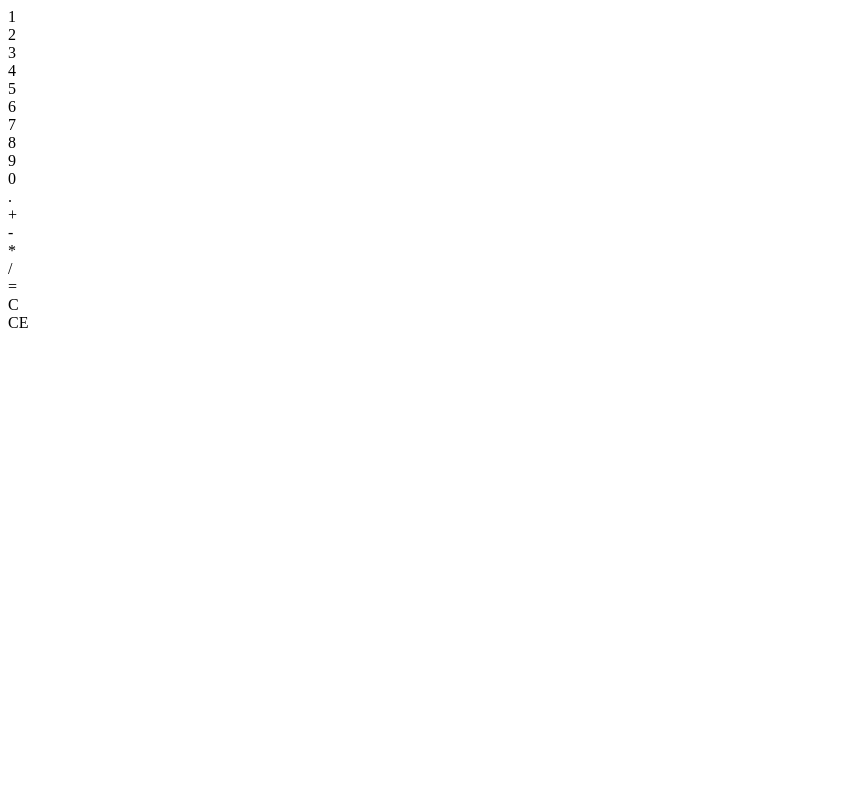
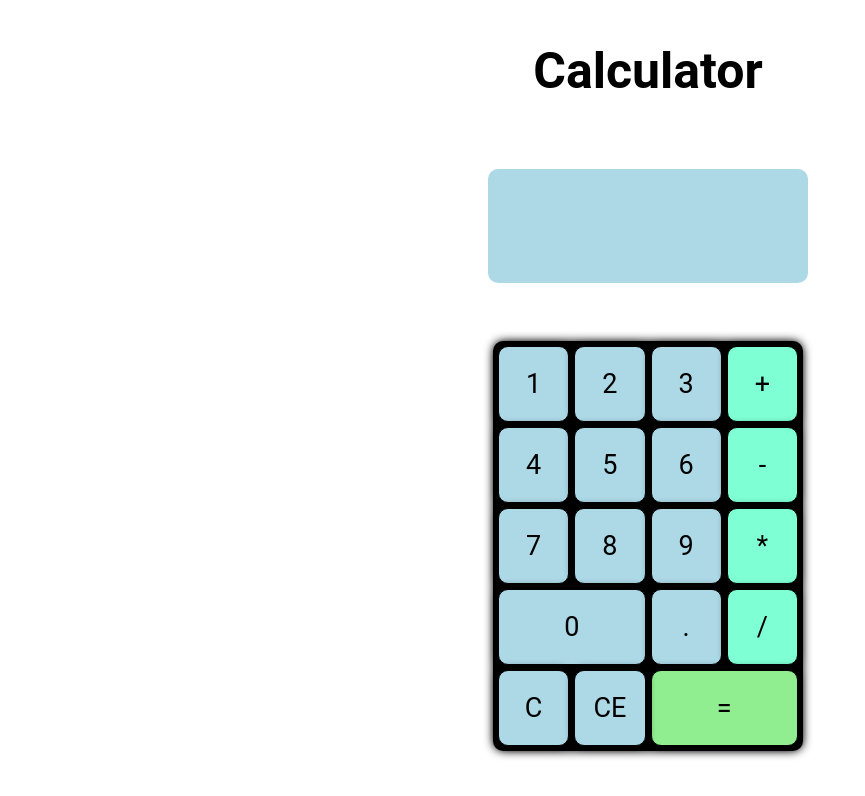
Before and after one commit to Ahmed-Abbas-2077/calculator, a plain HTML site: page index.html in a window 1280 px wide. Shown: the whole page, without its empty margins (0-865 px from the left). Drawn offline with Linux system fonts and the light colour scheme.

Commit message:
Calc styling 90%

```diff
--- a/index.html
+++ b/index.html
@@ -4,28 +4,33 @@
     <meta charset="UTF-8" />
     <meta name="viewport" content="width=device-width, initial-scale=1.0" />
     <title>Calculator</title>
+    <link rel="stylesheet" href="style.css" />
   </head>
   <body>
-    <div id="calculator">
+    <div class="main-container">
+      <h1>Calculator</h1>
       <div class="display"></div>
-      <div class="button" data-num="1">1</div>
-      <div class="button" data-num="2">2</div>
-      <div class="button" data-num="3">3</div>
-      <div class="button" data-num="4">4</div>
-      <div class="button" data-num="5">5</div>
-      <div class="button" data-num="6">6</div>
-      <div class="button" data-num="7">7</div>
-      <div class="button" data-num="8">8</div>
-      <div class="button" data-num="9">9</div>
-      <div class="button" data-num="0">0</div>
-      <div class="button" data-num=".">.</div>
-      <div class="button" data-num="+">+</div>
-      <div class="button" data-num="-">-</div>
-      <div class="button" data-num="*">*</div>
-      <div class="button" data-num="/">/</div>
-      <div class="button" data-num="=">=</div>
-      <div class="button" data-num="C">C</div>
-      <div class="button" data-num="CE">CE</div>
+      <div id="calculator">
+        <div class="button" id="one" data-num="1">1</div>
+        <div class="button" id="two" data-num="2">2</div>
+        <div class="button" id="three" data-num="3">3</div>
+        <div class="button" id="four" data-num="4">4</div>
+        <div class="button" id="five" data-num="5">5</div>
+        <div class="button" id="six" data-num="6">6</div>
+        <div class="button" id="seven" data-num="7">7</div>
+        <div class="button" id="eight" data-num="8">8</div>
+        <div class="button" id="nine" data-num="9">9</div>
+        <div class="button" id="zero" data-num="0">0</div>
+        <div class="button" id="dot" data-num=".">.</div>
+        <div class="button" id="plus" data-num="+">+</div>
+        <div class="button" id="minus" data-num="-">-</div>
+        <div class="button" id="multiply" data-num="*">*</div>
+        <div class="button" id="division" data-num="/">/</div>
+        <div class="button" id="equality" data-num="=">=</div>
+        <div class="button" id="C" data-num="C">C</div>
+        <div class="button" id="CE" data-num="CE">CE</div>
+      </div>
     </div>
   </body>
+  <script src="script.js"></script>
 </html>
--- a/style.css
+++ b/style.css
@@ -1,26 +1,102 @@
+html,
+body {
+    width: 100vw;
+    height: 100vh;
+}
+
+.main-container {
+    width: 100vw;
+    height: 100vh;
+    display: flex;
+    flex-direction: column;
+    justify-content: center;
+    align-items: center;
+}
+
+h1 {
+    font-family: 'Roboto', sans-serif;
+    font-size: 50px;
+    color: #000;
+    margin-bottom: 0;
+}
+
+.display {
+    background-color: lightblue;
+    width: 25%;
+    height: 10%;
+    flex: 0.5;
+    margin-top: 69px;
+    border-radius: 10px;
+}
+
 #calculator {
     width: 300px;
     height: 400px;
     background-color: #000;
     border-radius: 10px;
-    margin: 0 auto;
-    margin-top: 100px;
+    margin: auto auto;
     box-shadow: 0 0 10px #000;
     position: relative;
     display: grid;
     grid-template-columns: repeat(4, 1fr);
-    grid-template-rows: repeat(6, 1fr);
+    grid-template-rows: repeat(5, 1fr);
     grid-gap: 5px;
     padding: 5px;
 }
 
 .button {
-    background-color: blue;
+    background-color: lightblue;
     border-radius: 10px;
     border: 1px solid #000;
-    font-size: 20px;
+    font-size: 169%;
     color: #000;
     cursor: pointer;
     transition: 0.3s;
     box-shadow: 0 0 10px #000;
+    display: flex;
+    justify-content: center;
+    align-items: center;
+    font-family: 'Roboto', sans-serif;
 }
+
+.button:hover {
+    background-color: #000;
+    color: lightblue;
+}
+
+#four {
+    grid-column: 1/2;
+}
+
+#seven {
+    grid-column: 1/2;
+}
+
+#zero {
+    grid-column: 1/3;
+}
+
+#equality {
+    grid-area: 5/3/6/5;
+    background-color: lightgreen;
+}
+
+#plus {
+    grid-area: 1/4/2/5;
+    background-color: aquamarine;
+}
+
+#minus {
+    grid-area: 2/4/3/5;
+    background-color: aquamarine;
+}
+
+#multiply {
+    grid-area: 3/4/4/5;
+    background-color: aquamarine;
+}
+
+#division {
+    grid-area: 4/4/5/5;
+    background-color: aquamarine;
+}
```
